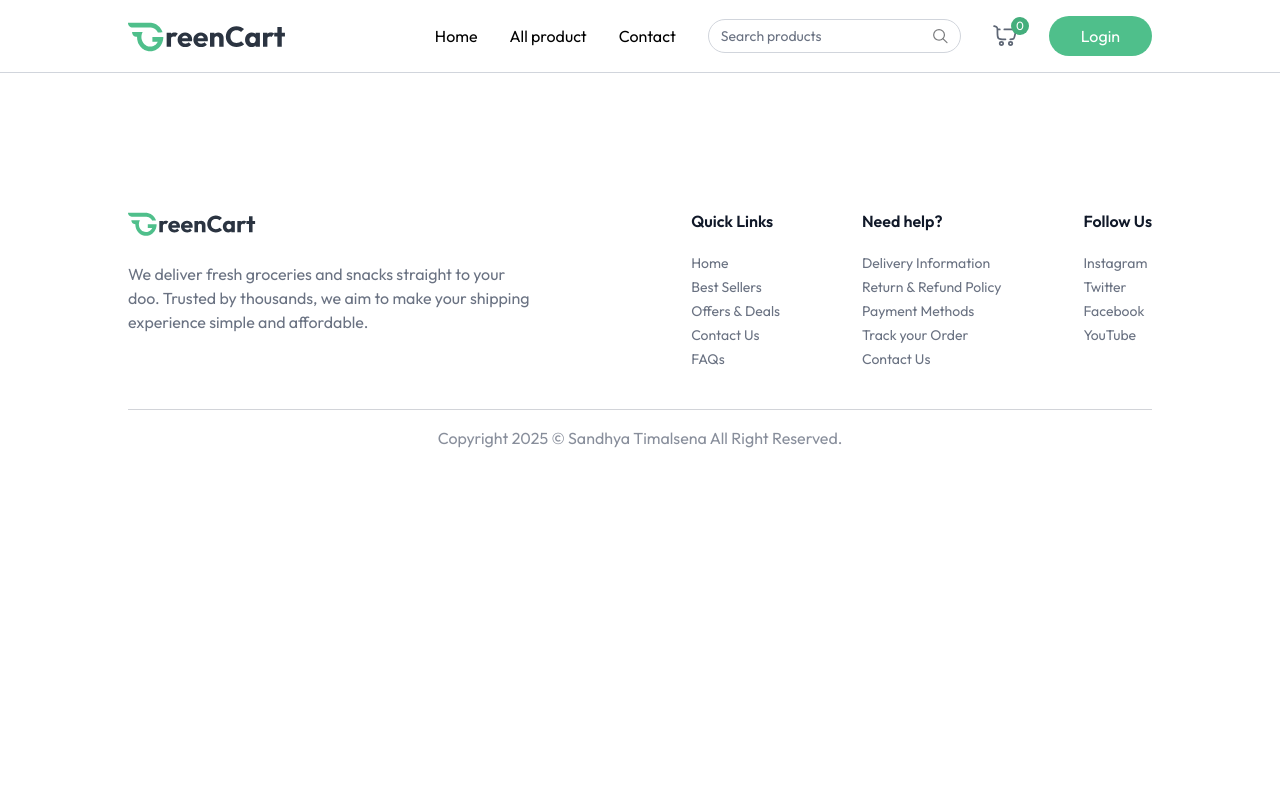
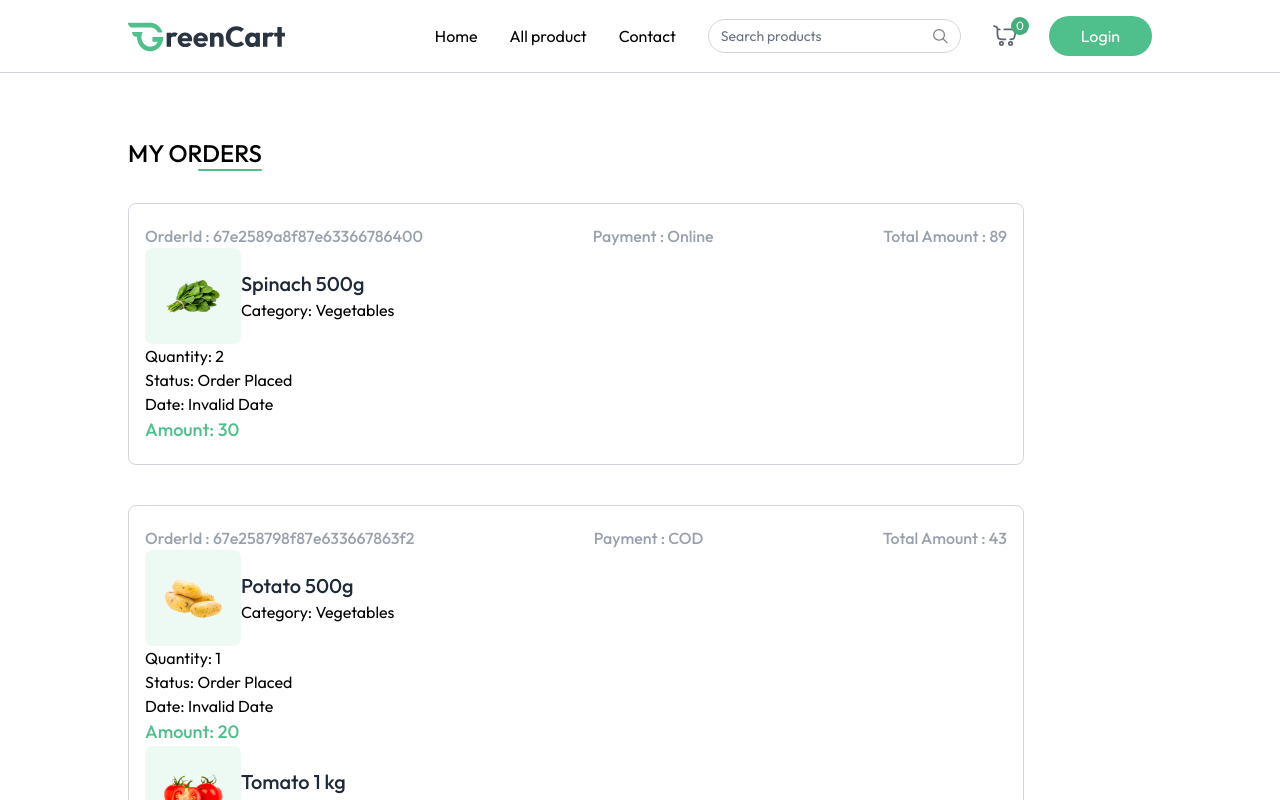
Before and after one commit to sandhya2345/grocery_app, a React (Vite) app in the folder client/: page /my-orders in a window 1280 px wide. Shown: the top 800 px of the page. Built offline with nearby package versions, Linux system fonts and the light colour scheme.

Commit message:
started myorder page

```diff
--- a/client/src/App.jsx
+++ b/client/src/App.jsx
@@ -11,6 +11,7 @@
 import ProductDetails from './pages/ProductDetails';
 import Cart from './pages/Cart';
 import AddAddress from './pages/AddAddress';
+import MyOrders from './pages/MyOrders';
 
 const App = () => {
 
@@ -29,9 +30,10 @@
           <Route path='/' element={<Home />} />
           <Route path='/products' element={<AllProducts />} />
           <Route path='/products/:category' element={<ProductCategory />} />
-        <Route path='/products/:category/:id' element={<ProductDetails />} />
-        <Route path='/cart' element={<Cart />} />
-         <Route path='/add-address' element={<AddAddress />} />
+          <Route path='/products/:category/:id' element={<ProductDetails />} />
+          <Route path='/cart' element={<Cart />} />
+          <Route path='/add-address' element={<AddAddress />} />
+           <Route path='/my-orders' element={<MyOrders />} />
         </Routes>
       </div>
       {!isSellerPath && <Footer />}
--- a/client/src/pages/AddAddress.jsx
+++ b/client/src/pages/AddAddress.jsx
@@ -32,7 +32,7 @@
         const { name, value } = e.target;
 
         setAddress((prevAddress) => ({
-            ...AddAddress,
+            ...prevAddress,
             [name]: value,
 
         }))
--- /dev/null
+++ b/client/src/pages/MyOrders.jsx
@@ -0,0 +1,69 @@
+import React, { useEffect, useState } from 'react'
+import { useAppContext } from '../context/AppContext'
+import { dummyOrders } from '../assets/assets'
+
+const MyOrders = () => {
+    const [myOrders, setMyOrders] = useState([])
+    const { currency } = useAppContext()
+
+    const fetchMyOrders = async () => {
+        setMyOrders(dummyOrders)
+    }
+
+    useEffect(() => {
+        fetchMyOrders()
+    }, [])
+
+    return (
+        <div className='mt-16 pb-16'>
+            <div className='flex flex-col items-end w-max mb-8'>
+                <p className='text-2xl font-medium uppercase'>My orders</p>
+                <div className='w-16 h-0.5 bg-primary rounded-full'></div>
+            </div>
+
+            {myOrders.map((order, index) => (
+                <div key={index} className='border border-gray-300 rounded-lg mb-10 p-4 py-5 max-w-4xl'>
+                    <p className='flex justify-between md:items-center
+                    text-gray-400 md:font-medium max-md:flex-col'>
+                        <span>OrderId : {order._id}</span>
+                        <span>Payment : {order.paymentType}</span>
+                        <span>Total Amount : {currency}{order.amount}</span>
+
+                    </p>
+                    {order.items.map((item, index) => (
+                        <div>
+                            <div className='flex items-center mb-4 md:mb-0'>
+                                <div className='bg-primary/10 p-4 rounded-lg'>
+                                    <img src={item.product.image[0]} alt="" className='w-16 h-16' />
+                                </div>
+
+                                <div>
+                                    <h2 className='text-xl font-medium text-gray-800'>{item.product.name}</h2>
+                                    <p>Category: {item.product.category}</p>
+                                </div>
+                            </div>
+
+                            <div>
+                                <p>Quantity: {item.quantity || "1"}</p>
+                                <p>Status: {order.status}</p>
+                                <p>Date: {new Date(order.cretaedAt).toLocaleDateString()}</p>
+                            </div>
+
+                            <p className='text-primary text-lg font-medium'>
+                                Amount: {currency}{item.product.offerPrice * item.quantity}
+                            </p>
+
+
+
+
+                        </div>
+                    ))}
+                </div>
+
+            ))}
+
+        </div>
+    )
+}
+
+export default MyOrders
```
